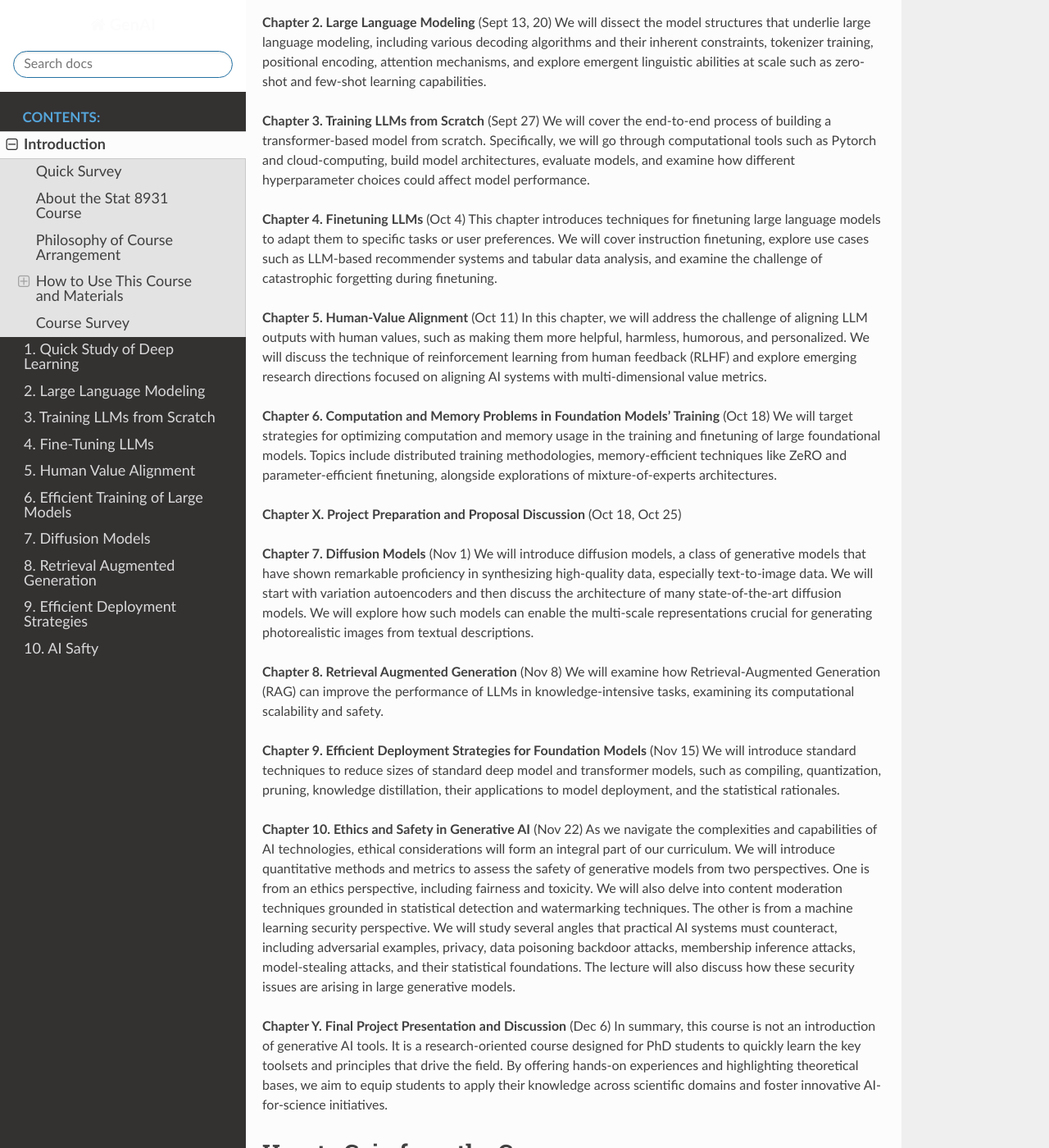
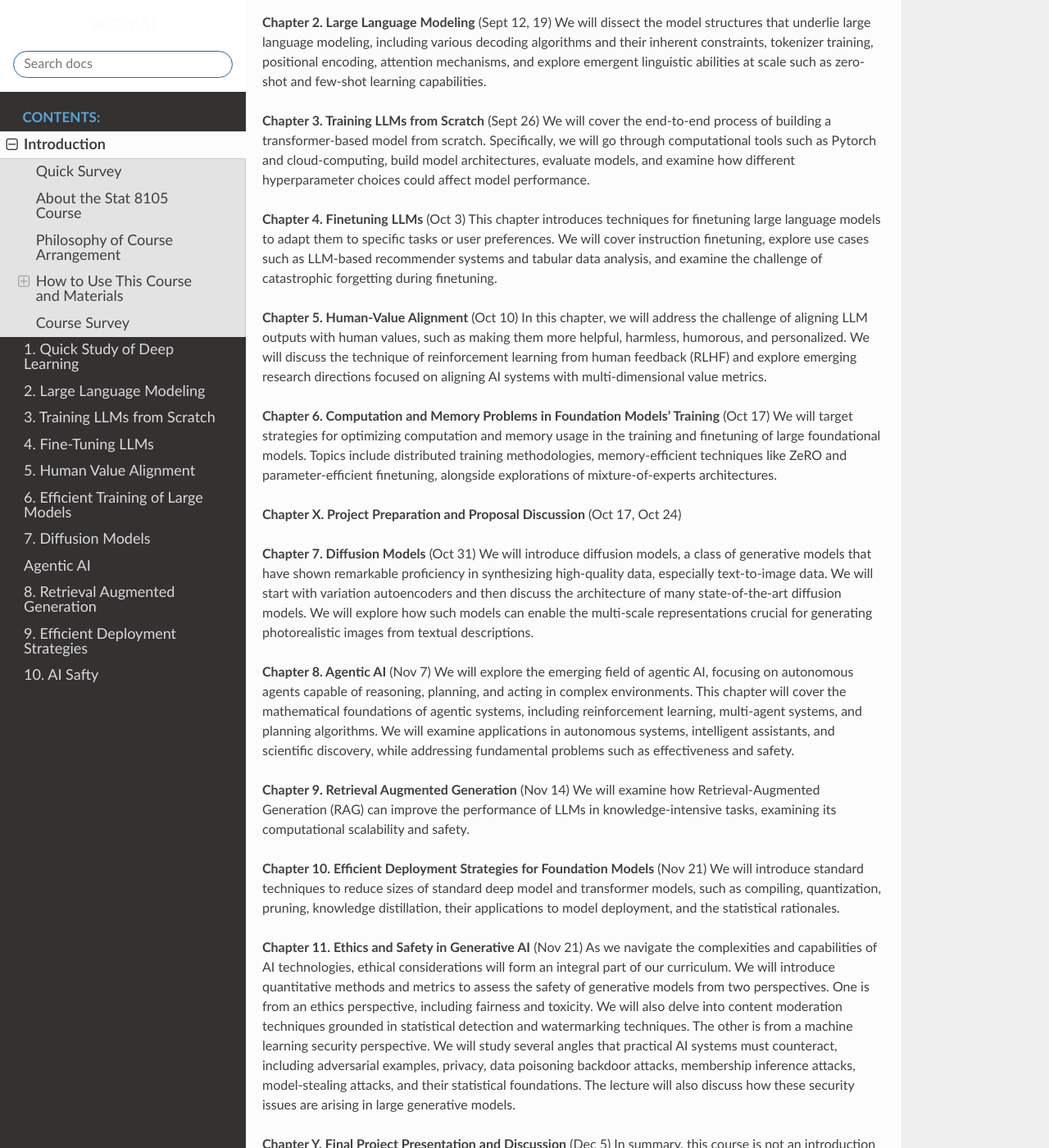
Before and after one commit to JieGroup/GenAI, a Sphinx documentation site: the page built from docs/introduction/index.md, in a window 1280 px wide and 1400 px high, scrolled down 3103 px. Shown: the whole window at 82% size. Built offline with Sphinx 7.4.7 and the Read the Docs theme 3.1.0, drawn with Linux system fonts in a browser that asks for light colours; formulas are drawn with MathJax 3; some of the changed text lies outside the part shown.

Commit message:
Update course information and add Agentic AI chapter
- Update course number from STAT 8931 to STAT 8105 throughout website
- Replace TA from An Luo to Fangqiao Tian with acknowledgment
- Add new Agentic AI chapter (Chapter 8) before RAG chapter
- Update chapter numbering and dates accordingly
- Add *.zip to .gitignore to prevent tracking zip files

```diff
--- /dev/null
+++ b/docs/agentic/index.md
@@ -0,0 +1,3 @@
+# Agentic AI
+
+Stay Tuned!
--- a/docs/introduction/index.md
+++ b/docs/introduction/index.md
@@ -3,11 +3,11 @@
 ## Quick Survey
 <iframe src="https://docs.google.com/forms/d/e/1FAIpQLScZsRUvrW6k9SWP2xKIFSNt3OYPgEAobyBnzboKxaIkRlKZng/viewform?embedded=true" width="640" height="880" frameborder="0" marginheight="0" marginwidth="0">Loading…</iframe>
 
-## About the Stat 8931 Course
+## About the Stat 8105 Course
 
 Artificial Intelligence (AI) has evolved from a specialized field into a pivotal force shaping modern technology. Through our engagement with students across various disciplines, it is clear that many are intrigued by AI. They range from those engaged in PhD research to others seeking exceptional career opportunities or simply exploring their options. Despite their interest, a common challenge persists: a lack of holistic views about what to learn and how to effectively use AI tools. AI has experienced rapid advancements over the past two decades, with new methodologies and concepts emerging frequently. The terms "AI" and "Generative AI" themselves are broad, encompassing a wide range of disciplines including computer science, statistics, optimization, control, information theory, often leading to disparate interpretations and terminologies across different academic backgrounds. Fortunately, the main concepts and techniques of AI does not evolve as rapidly as it appears. Many thoughts are deeply rooted in established fields, such as how to organize data, set up the optimization problem, and interpretation of results.
 
-This Stat 8931 course is designed with the goal of lowing the barrier for new researchers and inspiring them to pursue state-of-the-art research in the relevant fields. We aim to achieve the goal through on-site implementations, explorations, discussions, and offline communications (as suggested in the syllabus). While many excellent open-source tutorials or courses exist, focusing primarily on practical implementation, our course will be research-oriented and encourage students to critically think the future directions they might take.
+This Stat 8105 course is designed with the goal of lowing the barrier for new researchers and inspiring them to pursue state-of-the-art research in the relevant fields. We aim to achieve the goal through on-site implementations, explorations, discussions, and offline communications (as suggested in the syllabus). While many excellent open-source tutorials or courses exist, focusing primarily on practical implementation, our course will be research-oriented and encourage students to critically think the future directions they might take.
 
 **Acknowledgments**
 This course was conceived and developed by Professor  [Jie Ding](https://jding.org/)  of the School of Statistics at the University of Minnesota. The [School of Statistics](https://cla.umn.edu/statistics) and the [Minnesota Supercomputing Institute (MSI)](https://msi.umn.edu/) are acknowledged for their administrative support and provision of computation and educational resources. Special thanks go to  [Xun Xian](https://jeremyxianx.github.io/), [Ganghua Wang](https://gwang.umn.edu/), Jin Du, An Luo, [Xinran Wang](https://wang8740.github.io/), Qi Le, Harsh Shah, [Jiawei Zhang](https://jiaweizhang.site/), [Enmao Diao](https://diaoenmao.com/), [Michael Coughlin](https://www.michaelwcoughlin.com/), and [Ali Anwar](https://chalianwar.github.io/), who provided significant contributions to the course design and development.
@@ -49,41 +49,44 @@
 
 ### Outline of the Course
 
-**Chapter 1. Kickoff and Quick Study of Deep Learning** (Sept 6, Sept 13)
+**Chapter 1. Kickoff and Quick Study of Deep Learning** (Sept 5, Sept 12)
 Dive into the essentials of deep learning, exploring core model architectures such as CNNs, VAEs, and ResNets. Understand the computational underpinnings, including frameworks like Pytorch and Tensorflow, optimization methods like SGD and ADAM, and basic principles. We will set up the development environments, including setup of Python, Pytorch, IDE, Github, and optionally Minnesota Supercomputing Institute (MSI) and Huggingface. Finally, we will go through some (superficial) usage of pretrained large language models (LLMs), vision LLMs, text-to-image and text-to-video diffusion models.
 
-**Chapter 2. Large Language Modeling** (Sept 13, 20)
+**Chapter 2. Large Language Modeling** (Sept 12, 19)
 We will dissect the model structures that underlie large language modeling, including various decoding algorithms and their inherent constraints, tokenizer training, positional encoding, attention mechanisms, and explore emergent linguistic abilities at scale such as zero-shot and few-shot learning capabilities.
 
-**Chapter 3. Training LLMs from Scratch** (Sept 27)
+**Chapter 3. Training LLMs from Scratch** (Sept 26)
 We will cover the end-to-end process of building a transformer-based model from scratch. Specifically, we will go through computational tools such as Pytorch and cloud-computing, build model architectures, evaluate models, and examine how different hyperparameter choices could affect model performance.
 
-**Chapter 4. Finetuning LLMs** (Oct 4)
+**Chapter 4. Finetuning LLMs** (Oct 3)
 This chapter introduces techniques for finetuning large language models to adapt them to specific tasks or user preferences. We will cover instruction finetuning, explore use cases such as LLM-based recommender systems and tabular data analysis, and examine the challenge of catastrophic forgetting during finetuning.
 
 
-**Chapter 5. Human-Value Alignment** (Oct 11)
+**Chapter 5. Human-Value Alignment** (Oct 10)
 In this chapter, we will address the challenge of aligning LLM outputs with human values, such as making them more helpful, harmless, humorous, and personalized. We will discuss the technique of reinforcement learning from human feedback (RLHF) and explore emerging research directions focused on aligning AI systems with multi-dimensional value metrics.
 
 
-**Chapter 6. Computation and Memory Problems in Foundation Models’ Training** (Oct 18)
+**Chapter 6. Computation and Memory Problems in Foundation Models’ Training** (Oct 17)
 We will target strategies for optimizing computation and memory usage in the training and finetuning of large foundational models. Topics include distributed training methodologies, memory-efficient techniques like ZeRO and parameter-efficient finetuning, alongside explorations of mixture-of-experts architectures.
 
-**Chapter X. Project Preparation and Proposal Discussion** (Oct 18, Oct 25)
+**Chapter X. Project Preparation and Proposal Discussion** (Oct 17, Oct 24)
 
-**Chapter 7. Diffusion Models** (Nov 1)
+**Chapter 7. Diffusion Models** (Oct 31)
 We will introduce diffusion models, a class of generative models that have shown remarkable proficiency in synthesizing high-quality data, especially text-to-image data. We will start with variation autoencoders and then discuss the architecture of many state-of-the-art diffusion models. We will explore how such models can enable the multi-scale representations crucial for generating photorealistic images from textual descriptions.
 
-**Chapter 8. Retrieval Augmented Generation** (Nov 8)
+**Chapter 8. Agentic AI** (Nov 7)
+We will explore the emerging field of agentic AI, focusing on autonomous agents capable of reasoning, planning, and acting in complex environments. This chapter will cover the mathematical foundations of agentic systems, including reinforcement learning, multi-agent systems, and planning algorithms. We will examine applications in autonomous systems, intelligent assistants, and scientific discovery, while addressing fundamental problems such as effectiveness and safety.
+
+**Chapter 9. Retrieval Augmented Generation** (Nov 14)
 We will examine how Retrieval-Augmented Generation (RAG) can improve the performance of LLMs in knowledge-intensive tasks, examining its computational scalability and safety.
 
-**Chapter 9. Efficient Deployment Strategies for Foundation Models** (Nov 15)
+**Chapter 10. Efficient Deployment Strategies for Foundation Models** (Nov 21)
 We will introduce standard techniques to reduce sizes of standard deep model and transformer models, such as compiling, quantization, pruning, knowledge distillation, their applications to model deployment, and the statistical rationales.
 
-**Chapter 10. Ethics and Safety in Generative AI** (Nov 22)
+**Chapter 11. Ethics and Safety in Generative AI** (Nov 21)
 As we navigate the complexities and capabilities of AI technologies, ethical considerations will form an integral part of our curriculum. We will introduce quantitative methods and metrics to assess the safety of generative models from two perspectives. One is from an ethics perspective, including fairness and toxicity. We will also delve into content moderation techniques grounded in statistical detection and watermarking techniques. The other is from a machine learning security perspective. We will study several angles that practical AI systems must counteract, including adversarial examples, privacy, data poisoning backdoor attacks, membership inference attacks, model-stealing attacks, and their statistical foundations. The lecture will also discuss how these security issues are arising in large generative models.
 
-**Chapter Y. Final Project Presentation and Discussion** (Dec 6)
+**Chapter Y. Final Project Presentation and Discussion** (Dec 5)
 In summary, this course is not an introduction of generative AI tools. It is a research-oriented course designed for PhD students to quickly learn the key toolsets and principles that drive the field. By offering hands-on experiences and highlighting theoretical bases, we aim to equip students to apply their knowledge across scientific domains and foster innovative AI-for-science initiatives.
 
 
```
Also changed, not shown: docs/index.md (+7 -3 lines), MSI-guide/readme.md, 1 other file.
